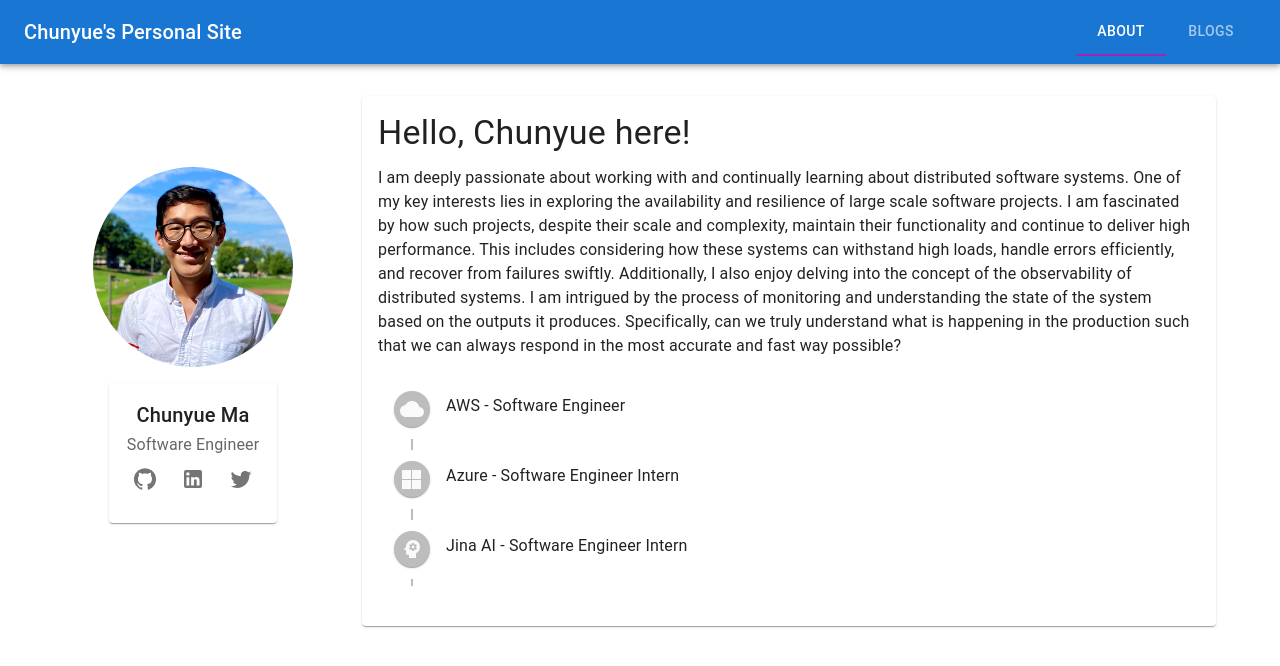
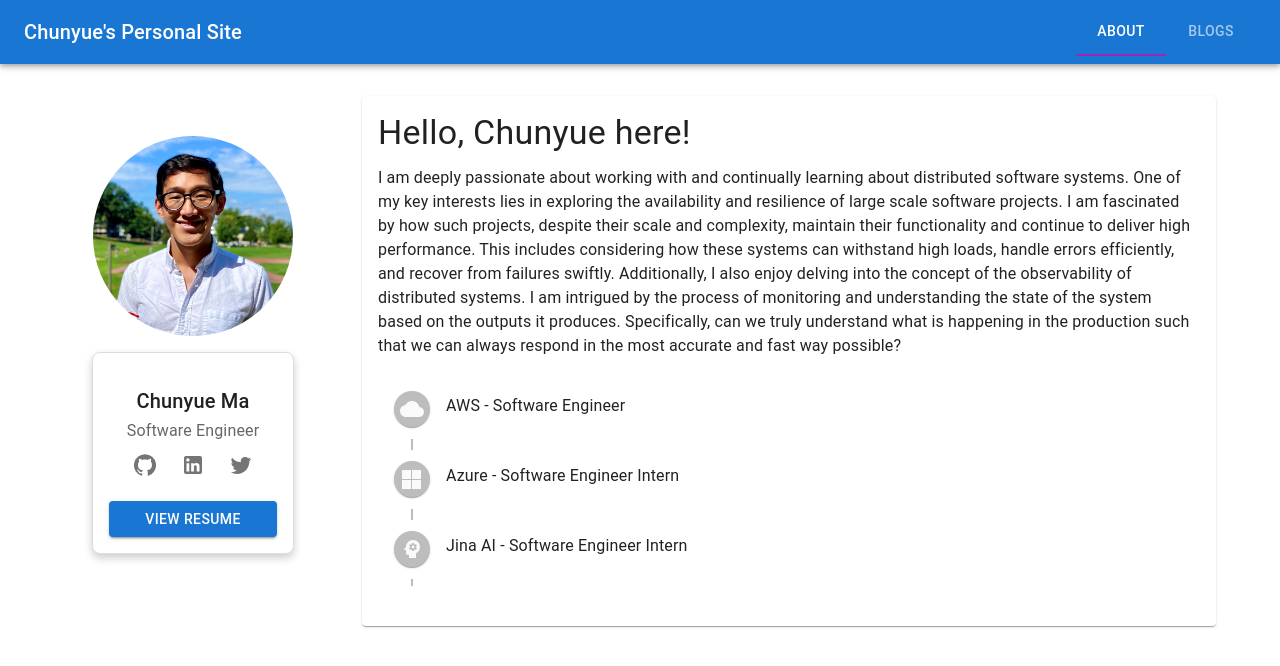
Before and after one commit to chunyuema/chunyuema.github.io, a React (Create React App) app: page /about in a window 1280 px wide. Shown: the top 666 px of the page. Built offline with nearby package versions, Linux system fonts and the light colour scheme; the HTML template or start-up script is replaced by a standard one.

Commit message:
Update NameCard component with resume link button

```diff
--- a/src/components/NameCard.tsx
+++ b/src/components/NameCard.tsx
@@ -1,5 +1,5 @@
 import React from 'react';
-import { Card, CardContent, Typography, Grid, IconButton } from '@mui/material';
+import { Card, CardContent, Typography, Grid, IconButton, Button } from '@mui/material';
 import { styled } from '@mui/material/styles';
 import GitHubIcon from '@mui/icons-material/GitHub';
 import LinkedInIcon from '@mui/icons-material/LinkedIn';
@@ -12,8 +12,12 @@ interface NameCardProps {
 }
 
 const StyledCard = styled(Card)({
-  maxWidth: 300,
   margin: '1rem',
+  border: '1px solid #ddd',
+  borderRadius: 8,
+  boxShadow: '0 4px 8px rgba(0, 0, 0, 0.2)',
+  padding: 16,
+  backgroundColor: '#fff',
 });
 
 const NameCard: React.FC<NameCardProps> = ({ name, title }) => {
@@ -50,6 +54,16 @@ const NameCard: React.FC<NameCardProps> = ({ name, title }) => {
           </Grid>
         </Grid>
       </CardContent>
+      <Button
+        variant="contained"
+        color="primary"
+        fullWidth
+        href="https://chunyuema.notion.site/Chunyue-Ma-s-Resume-da6bc94872c945fca41e3723f61a65e7"
+        target="_blank"
+        rel="noopener noreferrer"
+      >
+        View Resume
+      </Button>
     </StyledCard>
   );
 };
--- a/src/components/screen/AboutMe.tsx
+++ b/src/components/screen/AboutMe.tsx
@@ -29,9 +29,10 @@ const AboutMe: React.FC = () => {
         <Grid item xs={12} sm={6} md={3}>
           <Box
             display="flex"
-          flexDirection="column"
+            flexDirection="row" // Ensures side-by-side layout on small screens
             alignItems="center"
             justifyContent="center"
+            flexWrap="wrap" // Allows wrapping on smaller screens
             height="100%" // Ensure the container takes the full height of the Grid item
           >
             <StyledAvatar
```
Lines whose indentation alone changed are shown as unchanged.
